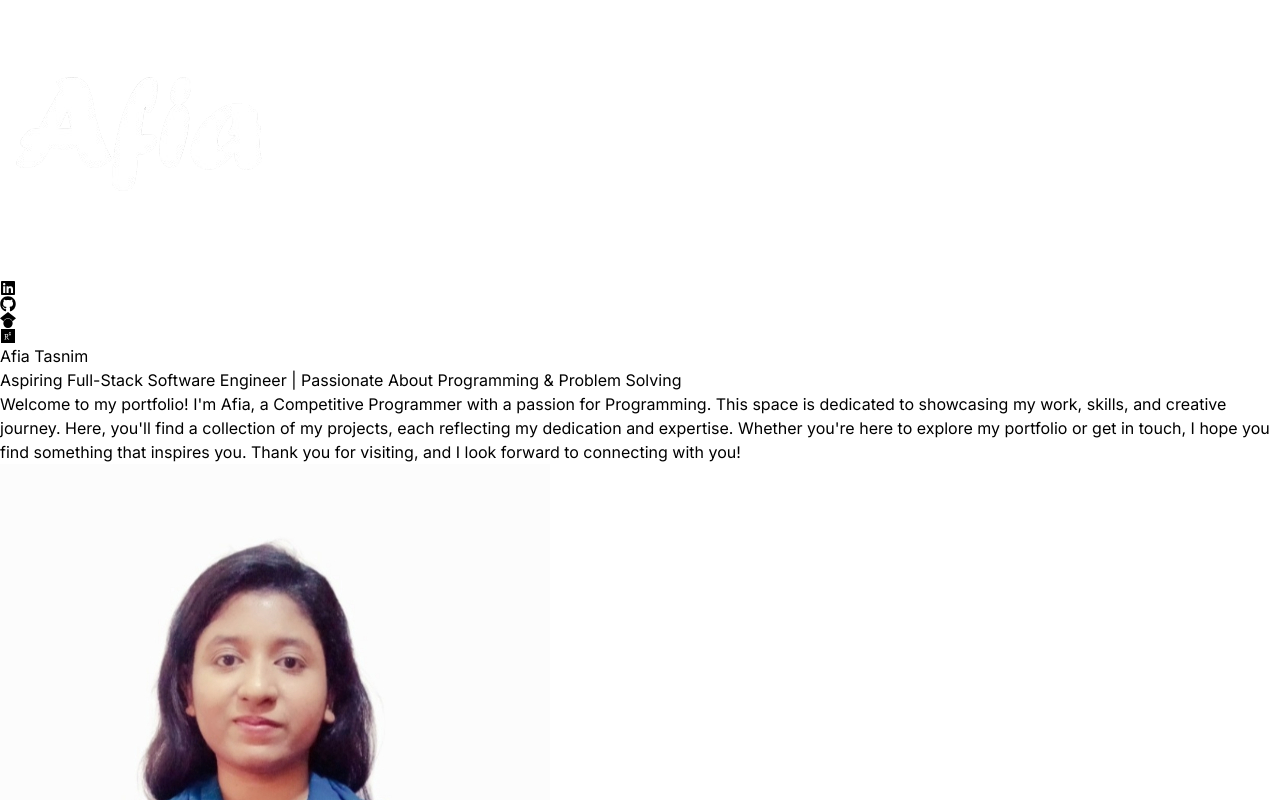
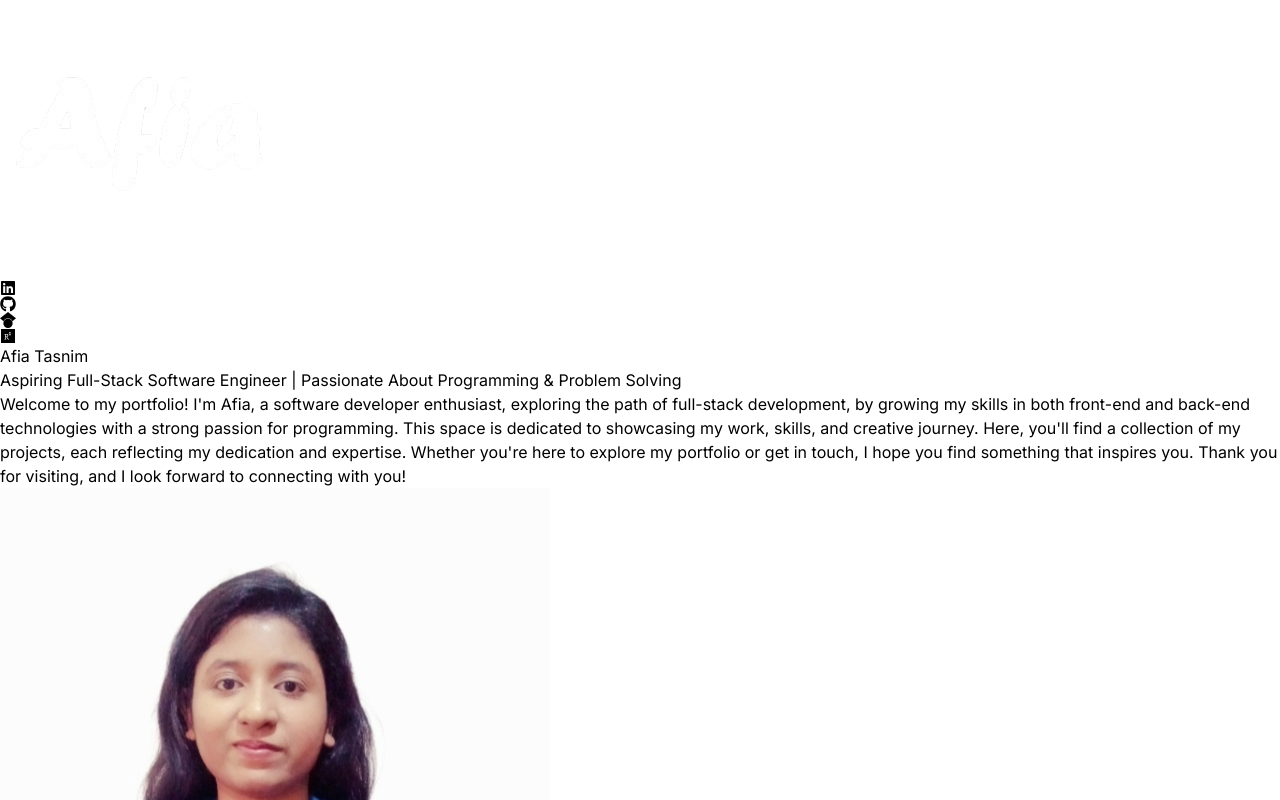
Before and after one commit to afia25/My-Portfolio, a React (Vite) app: page / in a window 1280 px wide. Shown: the top 800 px of the page. Built offline with nearby package versions, Linux system fonts and the light colour scheme.

Commit message:
Update index.js

```diff
--- a/src/constants/index.js
+++ b/src/constants/index.js
@@ -7,7 +7,7 @@
 import project7 from "../assets/projects/project-7.jpg";
 import project8 from "../assets/projects/project-8.png";
 
-export const HERO_CONTENT = `Welcome to my portfolio! I'm Afia, a Competitive Programmer with a passion for Programming. This space is dedicated to showcasing my work, skills, and creative journey. Here, you'll find a collection of my projects, each reflecting my dedication and expertise. Whether you're here to explore my portfolio or get in touch, I hope you find something that inspires you. Thank you for visiting, and I look forward to connecting with you!`;
+export const HERO_CONTENT = `Welcome to my portfolio! I'm Afia, a software developer enthusiast, exploring the path of full-stack development, by growing my skills in both front-end and back-end technologies with a strong passion for programming. This space is dedicated to showcasing my work, skills, and creative journey. Here, you'll find a collection of my projects, each reflecting my dedication and expertise. Whether you're here to explore my portfolio or get in touch, I hope you find something that inspires you. Thank you for visiting, and I look forward to connecting with you!`;
 
 export const ABOUT_TEXT = `Welcome to my portfolio! I am a highly motivated and dedicated individual with a passion for continuous learning and personal development. With a strong work ethic and commitment to achieving my goals, I thrive on taking on new challenges and quickly adapting to diverse environments.`;
 export const ABOUT_TEXT2 = `In my free time, I enjoy reading, exercising, and spending quality time with friends and family. I am always seeking new adventures and experiences that broaden my perspective and enrich my personal growth.`;
```
